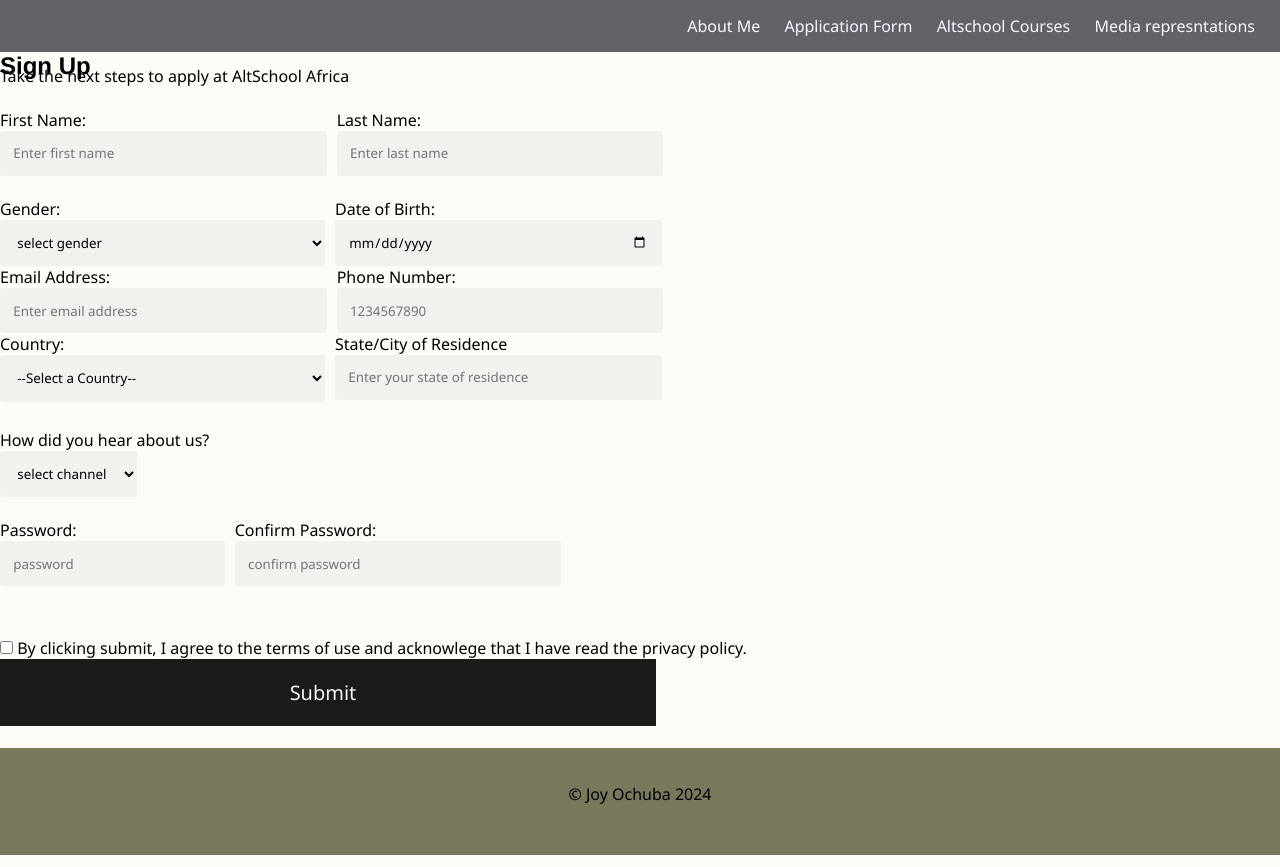
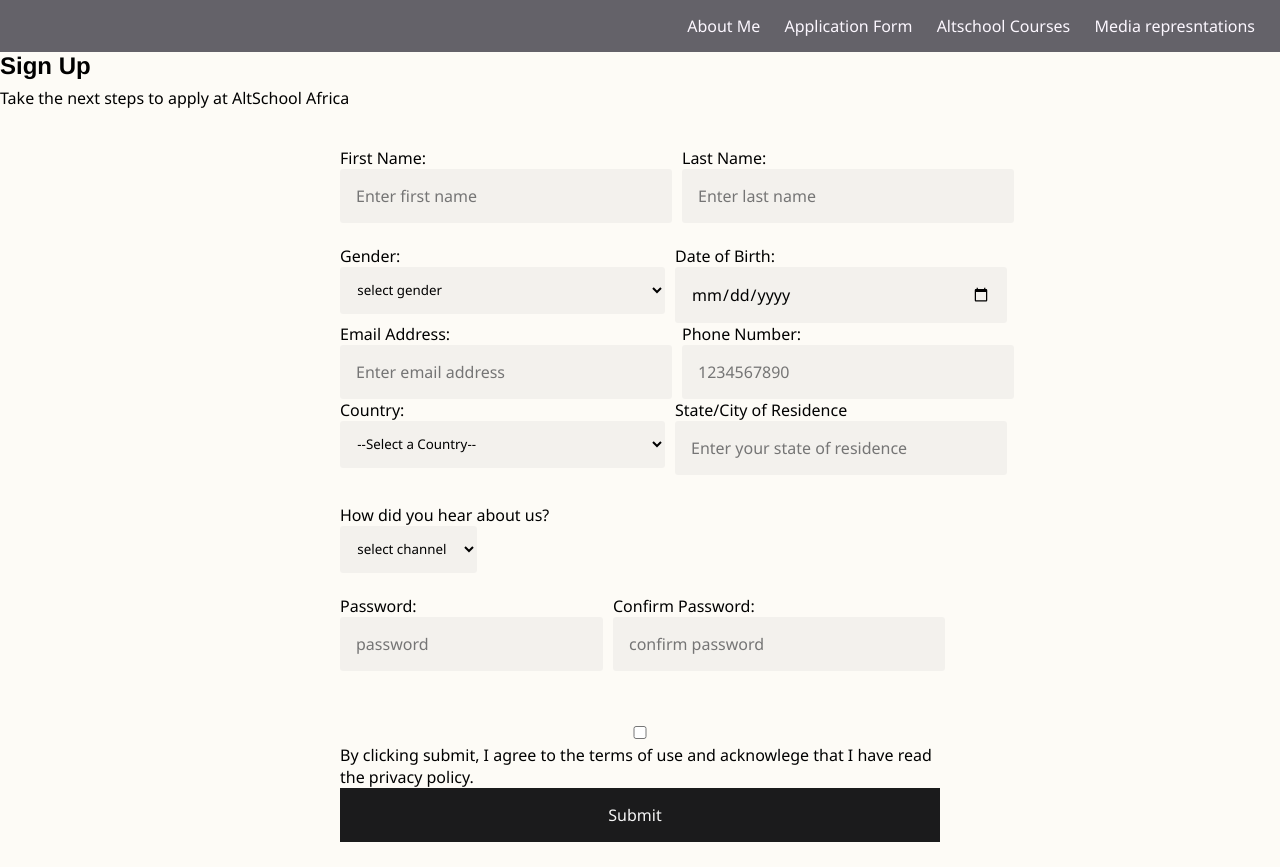
Before and after one commit to chidinma79/Altschool-Assignment, a plain HTML site: page form.html in a window 1280 px wide. Shown: the top 867 px of the page. Drawn offline with Linux system fonts and the light colour scheme.

Commit message:
added styling to the form page

```diff
--- a/form.html
+++ b/form.html
@@ -25,7 +25,7 @@
         </nav>
       </header>
     <div class ="main-container">
-        <h2 >Sign Up</h2>
+        <h2 >Sign Up</h2> <br>
         <p>Take the next steps to apply at AltSchool Africa</p>
         <br>
         <div class="wrapper">
--- a/style.css/form.css
+++ b/style.css/form.css
@@ -81,6 +81,17 @@ button{
   width: 325px;
 }
 
+form {
+  max-width: 600px;
+  margin: 0 auto;
+  padding: 1em;
+  border-radius: 5px;
+}
+
+  input, textarea, button {
+    font-size: 1em;
+    width: 100%;
+  }
 @media(max-width: 500px) {
   .external{
     color: rebeccapurple
```
Also changed, not shown: index.html (+1 -1 lines), media.html (+1 -1 lines), table.html (+1 -1 lines).
